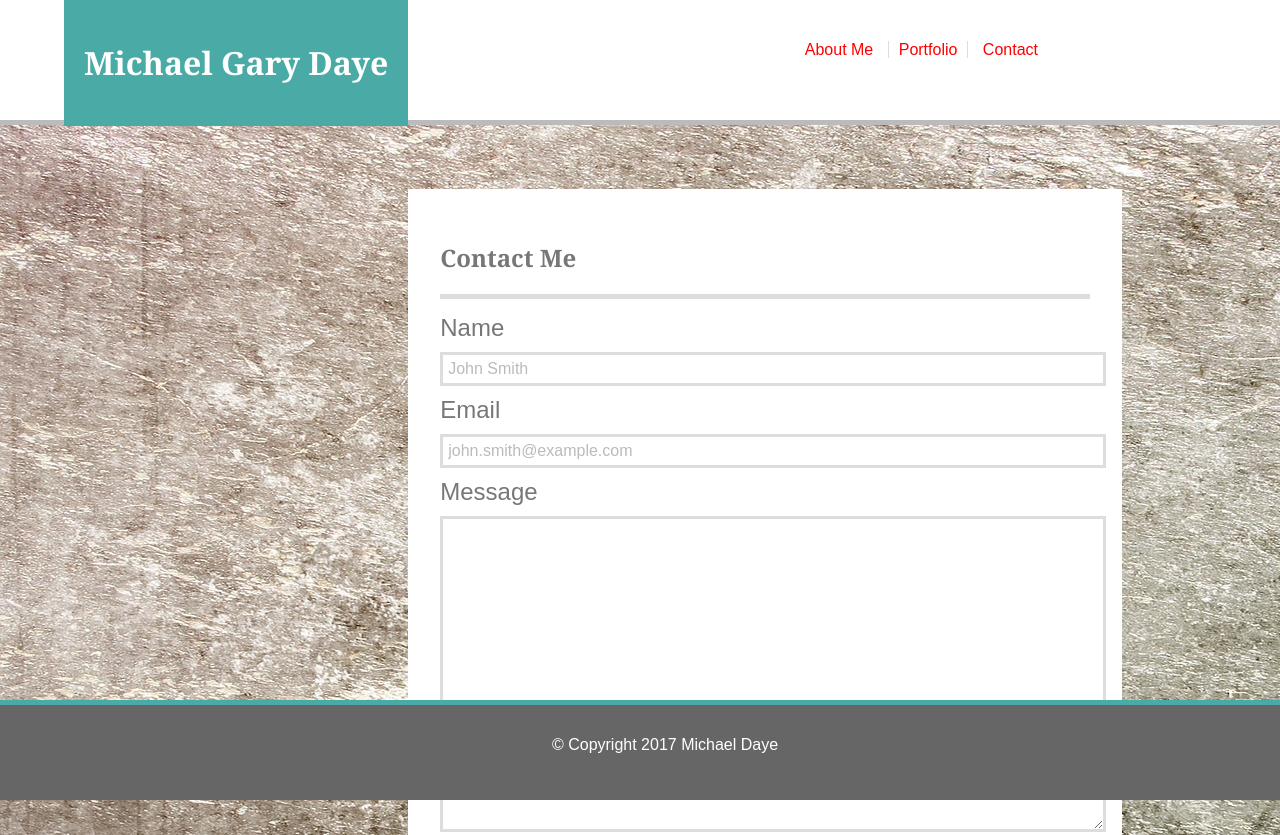
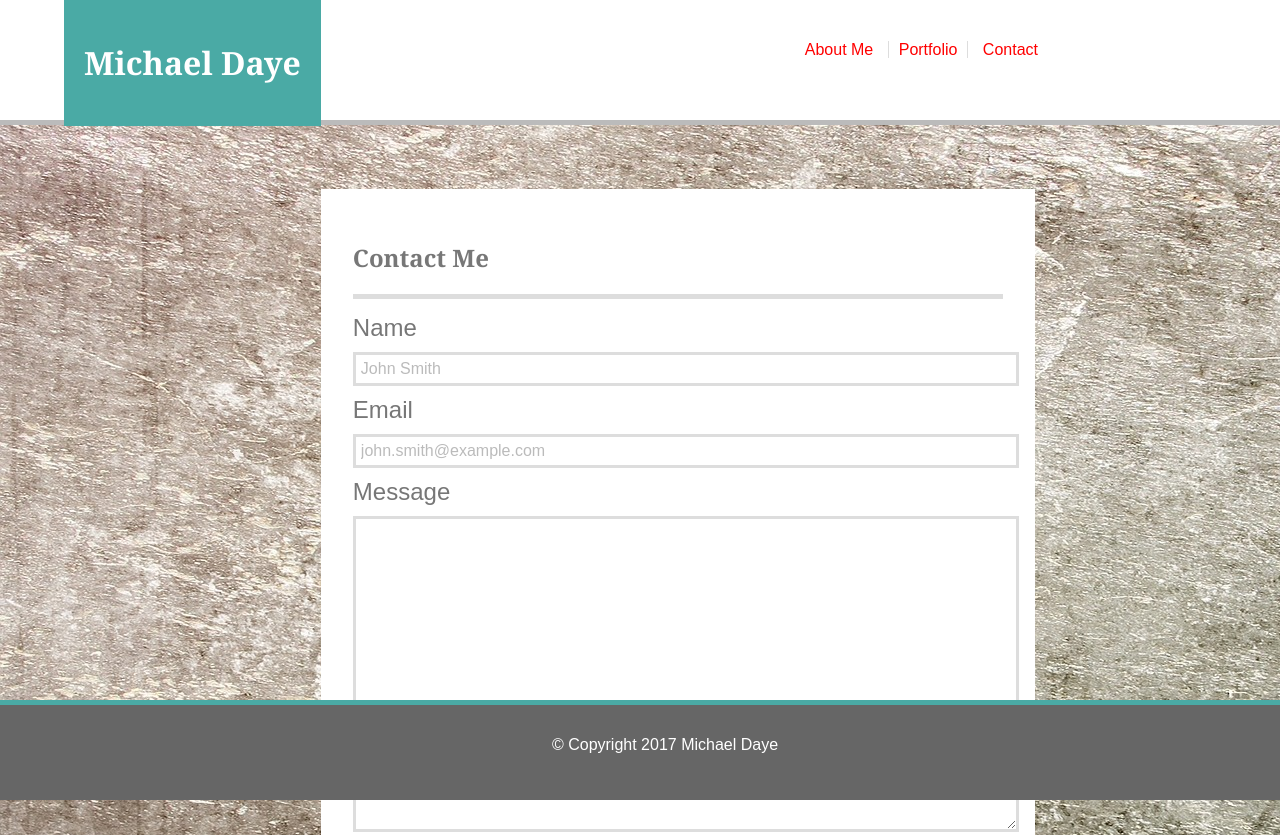
Before and after one commit to Rogwzrd/Responsive-Portfolio, a plain HTML site: page contact.html in a window 1280 px wide. Shown: the top 835 px of the page. Drawn offline with Linux system fonts and the light colour scheme.

Commit message:
edited name

```diff
--- a/contact.html
+++ b/contact.html
@@ -10,7 +10,7 @@
 		<!--<img src="assets/images/background-image-stone.jpg">-->
 		<header>
 			<div class="my-name">
-				<h1>Michael Gary Daye</h1>
+				<h1>Michael Daye</h1>
 			</div>
 			<div class="navigation">
 				<a href="./index.html" class="navigation--about_me">About Me</a>
```
